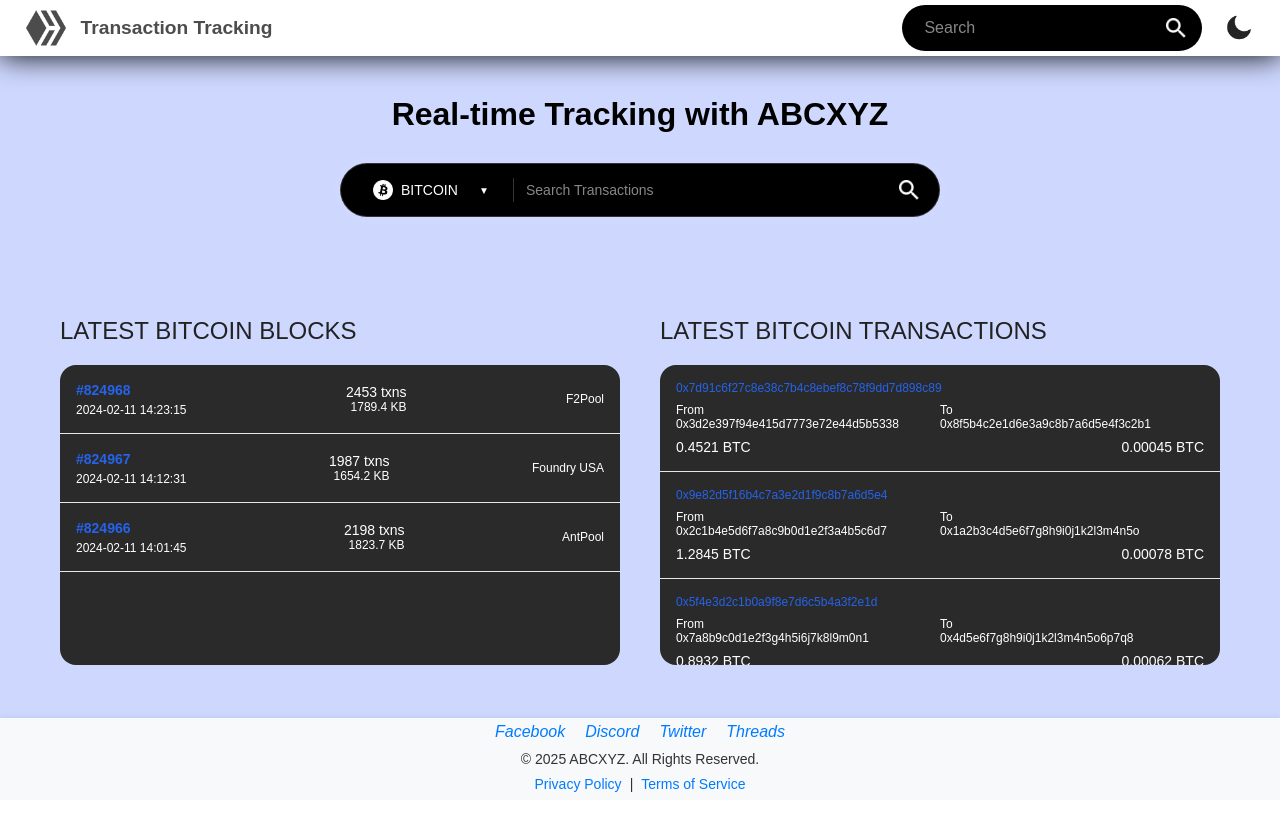
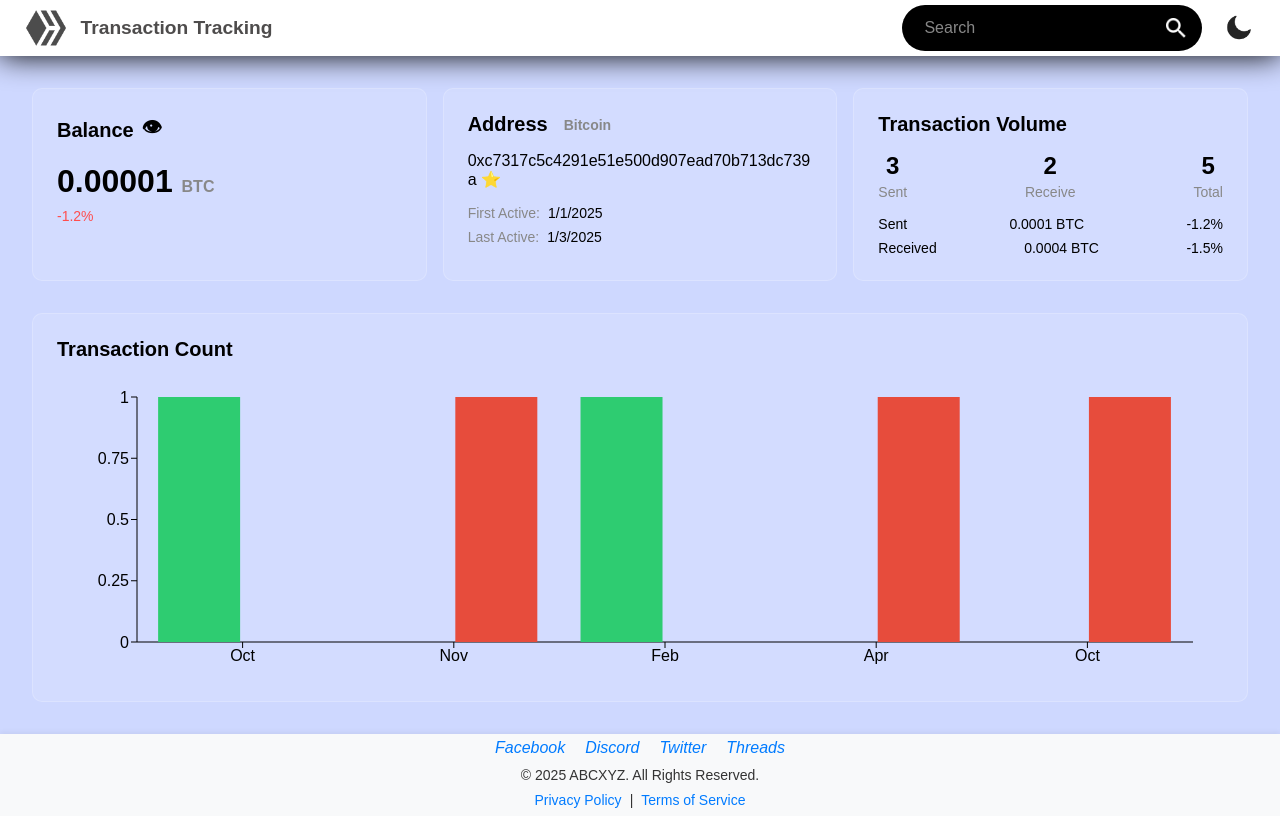
Before and after one commit to quoctuan1111/Transaction-Tracking, a React (Vite) app: page /address/1 in a window 1280 px wide. Built offline with nearby package versions, Linux system fonts and the light colour scheme.

Commit message:
adding address page

```diff
--- a/package.json
+++ b/package.json
@@ -15,7 +15,10 @@
     "lucide-react": "^0.475.0",
     "react": "^18.3.1",
     "react-dom": "^18.3.1",
-    "react-icons": "^5.4.0"
+    "react-icons": "^5.4.0",
+    "react-router-dom": "^7.1.5",
+    "rechart": "^0.0.1",
+    "recharts": "^2.15.1"
   },
   "devDependencies": {
     "@eslint/js": "^9.17.0",
--- a/src/App.jsx
+++ b/src/App.jsx
@@ -1,27 +1,32 @@
 import React, { useEffect, useState } from "react";
+import { BrowserRouter as Router, Routes, Route } from "react-router-dom";
 import NavBar from "./components/NavBar";
 import MainContent from "./components/MainContent";
+import AddressDetail from "./components/AddressDetail";
 import Footer from "./components/Footer";
-import "./App.css"
+import "./App.css";
 
 const App = () => {
+  const current_theme = localStorage.getItem('current_theme');
+  const [theme, setTheme] = useState(current_theme ? current_theme : 'light');
 
-  const current_theme = localStorage.getItem('current_theme')
-  const [theme, setTheme] = useState(current_theme ? current_theme: 'light');
-
-  useEffect(() =>{
-    localStorage.setItem('current_theme', theme)
-  },[theme])
+  useEffect(() => {
+    localStorage.setItem('current_theme', theme);
+  }, [theme]);
 
   return (
-    <div className={`container ${theme}`}>
-      <NavBar theme={theme} setTheme={setTheme} />
-      <MainContent theme={theme} setTheme={setTheme}/>
-      <Footer/>
-    </div>
+    <Router>
+      <div className={`container ${theme}`}>
+        <NavBar theme={theme} setTheme={setTheme} />
+        <Routes>
+          <Route path="/" element={<MainContent theme={theme} />} />
+          <Route path="/address/:address" element={<AddressDetail theme={theme} />} />
+        </Routes>
+        <Footer />
+      </div>
 
-
-  )
+    </Router>
+  );
 }
 
-export default App
+export default App;
--- /dev/null
+++ b/src/components/AddressDetail.css
@@ -0,0 +1,141 @@
+.dashboard-container {
+    padding: 2rem;
+    color: #000;
+  }
+
+  .dark .dashboard-container {
+    color: #fff;
+  }
+
+  .dashboard-stats {
+    display: grid;
+    grid-template-columns: repeat(3, 1fr);
+    gap: 1rem;
+    margin-bottom: 2rem;
+  }
+
+  .stat-card {
+    background: rgba(255, 255, 255, 0.1);
+    border-radius: 10px;
+    padding: 1.5rem;
+    border: 1px solid rgba(255, 255, 255, 0.2);
+  }
+
+  .stat-header h2 {
+    display: flex;
+    align-items: center;
+    gap: 0.5rem;
+    font-size: 1.25rem;
+    margin-bottom: 1rem;
+  }
+
+  .currency-label {
+    font-size: 0.875rem;
+    color: #888;
+    margin-left: 0.5rem;
+  }
+
+  .balance-value {
+    font-size: 2rem;
+    font-weight: 600;
+    margin-bottom: 0.5rem;
+  }
+
+  .currency {
+    font-size: 1rem;
+    color: #888;
+  }
+
+  .balance-change {
+    color: #ff4d4d;
+    font-size: 0.875rem;
+  }
+
+  .address-value {
+    font-size: 1rem;
+    word-break: break-all;
+    margin-bottom: 1rem;
+  }
+
+  .address-dates {
+    display: flex;
+    flex-direction: column;
+    gap: 0.5rem;
+    font-size: 0.875rem;
+  }
+
+  .date-label {
+    color: #888;
+    margin-right: 0.5rem;
+  }
+
+  .volume-stats {
+    display: flex;
+    justify-content: space-between;
+    margin-bottom: 1rem;
+  }
+
+  .volume-stat {
+    text-align: center;
+  }
+
+  .stat-number {
+    font-size: 1.5rem;
+    font-weight: 600;
+    margin-bottom: 0.25rem;
+  }
+
+  .stat-label {
+    font-size: 0.875rem;
+    color: #888;
+  }
+
+  .volume-details {
+    display: flex;
+    flex-direction: column;
+    gap: 0.5rem;
+  }
+
+  .volume-detail {
+    display: flex;
+    justify-content: space-between;
+    font-size: 0.875rem;
+  }
+
+  .transaction-chart {
+    background: rgba(255, 255, 255, 0.1);
+    border-radius: 10px;
+    padding: 1.5rem;
+    border: 1px solid rgba(255, 255, 255, 0.2);
+  }
+
+  .transaction-chart h2 {
+    margin-bottom: 1rem;
+    font-size: 1.25rem;
+  }
+
+  @media (max-width: 1024px) {
+    .dashboard-stats {
+      grid-template-columns: 1fr;
+    }
+
+    .stat-card {
+      margin-bottom: 1rem;
+    }
+  }
+
+  @media (max-width: 768px) {
+    .dashboard-container {
+      padding: 1rem;
+    }
+
+    .balance-value {
+      font-size: 1.5rem;
+    }
+
+    .volume-stats {
+      flex-direction: column;
+      align-items: center;
+      gap: 1rem;
+    }
+  }
--- /dev/null
+++ b/src/components/AddressDetail.jsx
@@ -0,0 +1,97 @@
+import React from 'react';
+import { BarChart, Bar, XAxis, YAxis, ResponsiveContainer } from 'recharts';
+import "./AddressDetail.css";
+
+const AddressDetail = ({ theme }) => {
+  // Sample data for the transaction count chart
+  const transactionData = [
+    { month: 'Oct', received: 1, sent: 0 },
+    { month: 'Nov', received: 0, sent: 1 },
+    { month: 'Feb', received: 1, sent: 0 },
+    { month: 'Apr', received: 0, sent: 1 },
+    { month: 'Oct', received: 0, sent: 1 },
+  ];
+
+  return (
+    <div className="dashboard-container">
+      <div className="dashboard-stats">
+        <div className="stat-card">
+          <div className="stat-header">
+            <h2>Balance <span className="eye-icon">👁</span></h2>
+            <div className="balance-value">
+              0.00001 <span className="currency">BTC</span>
+            </div>
+            <div className="balance-change">
+              -1.2%
+            </div>
+          </div>
+        </div>
+
+        <div className="stat-card">
+          <div className="stat-header">
+            <h2>Address <span className="currency-label">Bitcoin</span></h2>
+            <div className="address-value">
+              0xc7317c5c4291e51e500d907ead70b713dc739a ⭐
+            </div>
+            <div className="address-dates">
+              <div>
+                <span className="date-label">First Active:</span>
+                <span className="date-value">1/1/2025</span>
+              </div>
+              <div>
+                <span className="date-label">Last Active:</span>
+                <span className="date-value">1/3/2025</span>
+              </div>
+            </div>
+          </div>
+        </div>
+
+        <div className="stat-card">
+          <div className="stat-header">
+            <h2>Transaction Volume</h2>
+            <div className="volume-stats">
+              <div className="volume-stat">
+                <div className="stat-number">3</div>
+                <div className="stat-label">Sent</div>
+              </div>
+              <div className="volume-stat">
+                <div className="stat-number">2</div>
+                <div className="stat-label">Receive</div>
+              </div>
+              <div className="volume-stat">
+                <div className="stat-number">5</div>
+                <div className="stat-label">Total</div>
+              </div>
+            </div>
+            <div className="volume-details">
+              <div className="volume-detail">
+                <span>Sent</span>
+                <span>0.0001 BTC</span>
+                <span>-1.2%</span>
+              </div>
+              <div className="volume-detail">
+                <span>Received</span>
+                <span>0.0004 BTC</span>
+                <span>-1.5%</span>
+              </div>
+            </div>
+          </div>
+        </div>
+      </div>
+
+      <div className="transaction-chart">
+        <h2>Transaction Count</h2>
+        <ResponsiveContainer width="100%" height={300}>
+          <BarChart data={transactionData} margin={{ top: 20, right: 30, left: 20, bottom: 5 }}>
+            <XAxis dataKey="month" stroke={theme === 'dark' ? '#fff' : '#000'} />
+            <YAxis stroke={theme === 'dark' ? '#fff' : '#000'} />
+            <Bar dataKey="received" fill="#2ecc71" />
+            <Bar dataKey="sent" fill="#e74c3c" />
+          </BarChart>
+        </ResponsiveContainer>
+      </div>
+    </div>
+  );
+};
+
+export default AddressDetail;
--- a/src/components/BlockchainComponents.css
+++ b/src/components/BlockchainComponents.css
@@ -90,6 +90,7 @@
     text-overflow: ellipsis;
     overflow: hidden;
     white-space: nowrap;
+    cursor: pointer;
 }
 
 .dark .transaction-hash {
--- a/src/components/MainContent.jsx
+++ b/src/components/MainContent.jsx
@@ -1,4 +1,5 @@
 import React, { useState } from "react";
+import { useNavigate } from "react-router-dom";
 import "./MainContent.css";
 import "./BlockchainComponents.css";
 import search_icon_light from "../assets/search-w.png";
@@ -30,18 +31,29 @@ const Block = ({ number, timestamp, transactions, size, miner }) => (
     </div>
 );
 
-const Transaction = ({ hash, from, to, value, fee }) => (
+const Transaction = ({ hash, from, to, value, fee }) => {
+    const navigate = useNavigate();
+
+    const handleAddressClick = (address) => {
+        navigate(`/address/${address}`);
+    };
+
+    return (
         <div className="transaction-item">
             <div className="transaction-content">
-            <div className="transaction-hash">{hash}</div>
+                <div className="transaction-hash" onClick={() => handleAddressClick(hash)}>{hash}</div>
                 <div className="transaction-addresses">
                     <div className="address-container">
                         <div className="address-label">From</div>
-                    <div className="address">{from}</div>
+                        <div className="address">
+                            {from}
+                        </div>
                     </div>
                     <div className="address-container">
                         <div className="address-label">To</div>
-                    <div className="address">{to}</div>
+                        <div className="address">
+                            {to}
+                        </div>
                     </div>
                 </div>
                 <div className="transaction-details">
@@ -51,6 +63,7 @@ const Transaction = ({ hash, from, to, value, fee }) => (
             </div>
         </div>
     );
+};
 
 const MainContent = ({ theme }) => {
     const [isOpen, setIsOpen] = useState(false);
--- a/src/components/NavBar.jsx
+++ b/src/components/NavBar.jsx
@@ -6,10 +6,20 @@ import search_icon_light from "../assets/search-w.png"
 import search_icon_dark from "../assets/search-b.png"
 import toggle_light from "../assets/night.png"
 import toggle_dark from "../assets/day.png"
+import MainContent from "./MainContent"
+import { useNavigate } from "react-router-dom";
+
 const NavBar = ({theme, setTheme}) => {
     const toggle_mode = () => {
         setTheme(theme === 'light' ? 'dark' : 'light');
     }
+
+    const navigate = useNavigate();
+
+    const handleLogoClick = () => {
+        navigate('/');
+    }
+
 
     return (
         <nav className="navbar">
@@ -18,6 +28,7 @@ const NavBar = ({theme, setTheme}) => {
                     src={theme === 'light' ? logo_light : logo_dark}
                     alt="Logo"
                     className="logo"
+                    onClick={() => handleLogoClick(MainContent)}
                 />
                 <h1 className="nav-title">Transaction Tracking</h1>
             </div>
```
Also changed, not shown: 1 other file (tests, documents, lock files or other folders). Lines whose indentation alone changed are shown as unchanged.
